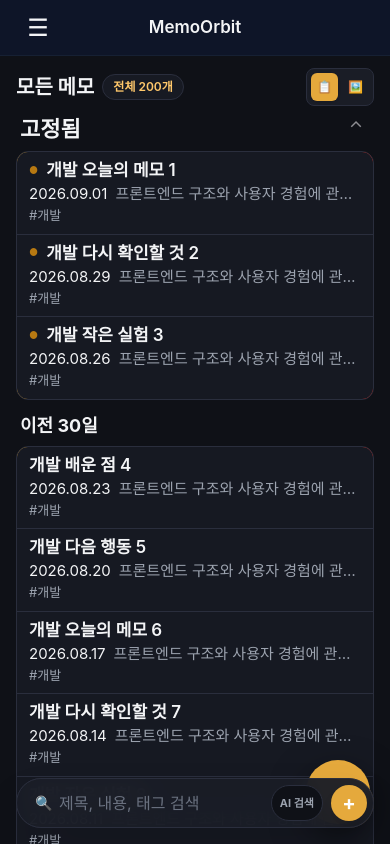
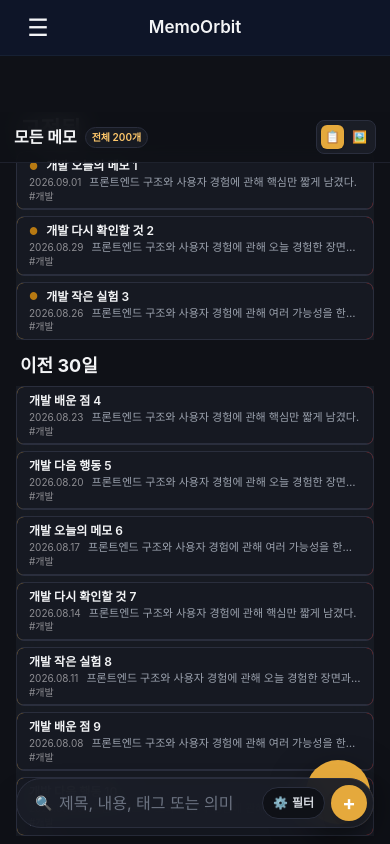
Before and after one commit to jujubeball/260828-memoorbit, a Next.js app: page / in a window 390 px wide. Shown: the top 844 px of the page. Built offline with nearby package versions, Linux system fonts and the light colour scheme.

Commit message:
모바일 고밀도 목록과 필터 바텀시트 구축

```diff
--- a/app/page.tsx
+++ b/app/page.tsx
@@ -504,7 +504,7 @@ export default function Home(): React.JSX.Element {
         {activeSection === "memos" && (
           <>
             <div
-              className={`border-b border-transparent bg-[#0f1117] transition-all duration-200 xl:sticky xl:top-0 xl:z-20 xl:py-4 ${isMemoToolbarStuck ? "xl:border-[#2a2e3d] xl:shadow-[0_10px_24px_rgb(0_0_0/0.18)]" : ""}`}
+              className={`sticky top-14 z-30 -mx-4 border-b border-[#2a2e3d]/60 bg-[#0f1117]/90 px-3.5 backdrop-blur-md transition-all duration-200 sm:mx-0 sm:border-transparent sm:bg-[#0f1117] sm:px-0 xl:top-0 xl:z-20 xl:py-4 ${isMemoToolbarStuck ? "xl:border-[#2a2e3d] xl:shadow-[0_10px_24px_rgb(0_0_0/0.18)]" : ""}`}
             >
               <MainContentHeader
                 id="all-memos-title"
@@ -522,7 +522,7 @@ export default function Home(): React.JSX.Element {
                       type="button"
                       onClick={() => setMemoViewMode("list")}
                       aria-pressed={memoViewMode === "list"}
-                      className={`rounded-md p-1.5 text-xs font-bold transition-colors ${memoViewMode === "list" ? "bg-[#e5a93c] text-[#0f1117] shadow-sm" : "text-[#9ca3af] hover:text-[#f3f4f6]"}`}
+                      className={`rounded-md p-1 text-xs font-bold transition-colors sm:p-1.5 ${memoViewMode === "list" ? "bg-[#e5a93c] text-white shadow-sm" : "text-[#9ca3af] hover:text-[#f3f4f6]"}`}
                     >
                       📋 <span className="hidden sm:inline">텍스트 리스트</span>
                     </button>
@@ -530,7 +530,7 @@ export default function Home(): React.JSX.Element {
                       type="button"
                       onClick={() => setMemoViewMode("gallery")}
                       aria-pressed={memoViewMode === "gallery"}
-                      className={`rounded-md p-1.5 text-xs font-bold transition-colors ${memoViewMode === "gallery" ? "bg-[#e5a93c] text-[#0f1117] shadow-sm" : "text-[#9ca3af] hover:text-[#f3f4f6]"}`}
+                      className={`rounded-md p-1 text-xs font-bold transition-colors sm:p-1.5 ${memoViewMode === "gallery" ? "bg-[#e5a93c] text-white shadow-sm" : "text-[#9ca3af] hover:text-[#f3f4f6]"}`}
                     >
                       🖼️ <span className="hidden sm:inline">사진 카드</span>
                     </button>
@@ -581,7 +581,7 @@ export default function Home(): React.JSX.Element {
                     className={
                       memoViewMode === "gallery"
                         ? "grid grid-cols-2 gap-3 lg:grid-cols-3"
-                        : "overflow-hidden rounded-xl border border-[#2a2e3d] bg-[#1a1d26]/80 backdrop-blur-md"
+                        : "grid gap-1.5 bg-[#1a1d26]/80 backdrop-blur-md sm:block sm:overflow-hidden sm:rounded-xl sm:border sm:border-[#2a2e3d]"
                     }
                   >
                     {pinned.map(renderMemo)}
@@ -605,7 +605,7 @@ export default function Home(): React.JSX.Element {
                   className={
                     memoViewMode === "gallery"
                       ? "grid grid-cols-2 gap-3 lg:grid-cols-3"
-                      : "overflow-hidden rounded-xl border border-[#2a2e3d] bg-[#1a1d26]/80 backdrop-blur-md"
+                      : "grid gap-1.5 bg-[#1a1d26]/80 backdrop-blur-md sm:block sm:overflow-hidden sm:rounded-xl sm:border sm:border-[#2a2e3d]"
                   }
                 >
                   {group.memos.map(renderMemo)}
--- a/src/components/MainContentHeader.tsx
+++ b/src/components/MainContentHeader.tsx
@@ -38,18 +38,18 @@ export function MainContentHeader({
   }, [onVisibilityChange]);
 
   return (
-    <header ref={headerRef} className="pt-3 sm:pt-5 xl:pt-6">
+    <header ref={headerRef} className="py-2 sm:pb-0 sm:pt-5 xl:pt-6">
       <p className="mb-1 hidden text-xs font-semibold uppercase tracking-wider text-[#e5a93c] sm:block">
         {label}
       </p>
       <div className="flex items-center justify-between gap-3 sm:mb-1 sm:gap-4">
-        <div className="flex min-w-0 items-center gap-2 text-xl font-bold text-[#f3f4f6] sm:text-2xl">
+        <div className="flex min-w-0 items-center gap-2 text-base font-bold text-[#f3f4f6] sm:text-xl xl:text-2xl">
           <h2 id={id} className="truncate">
             {title}
           </h2>
           {/* 메모 배열의 실제 길이를 숫자로 받아, 화면에 표시할 문구를 헤더 내부에서 일관되게 만듭니다. */}
           {badgeCount !== undefined && (
-            <span className="shrink-0 rounded-full border border-[#2a2e3d] bg-[#1a1d26]/80 px-2.5 py-1 text-xs font-semibold text-[#ffc86b]">
+            <span className="shrink-0 rounded-full border border-[#2a2e3d] bg-[#1a1d26]/80 px-1.5 py-0.5 text-[10px] font-semibold text-[#ffc86b] sm:px-2.5 sm:py-1 sm:text-xs">
               전체 {badgeCount}개
             </span>
           )}
--- a/src/components/MemoCard.tsx
+++ b/src/components/MemoCard.tsx
@@ -222,7 +222,7 @@ export function MemoCard({
   return (
     <div
       ref={cardRef}
-      className={`group relative overflow-hidden bg-[#2a2e3d] text-[#f3f4f6] last:[&_.memo-row]:border-b-0 ${viewMode === "gallery" ? "rounded-2xl border border-[#2a2e3d] shadow-lg" : ""}`}
+      className={`group relative overflow-hidden bg-[#2a2e3d] text-[#f3f4f6] last:[&_.memo-row]:border-b-0 ${viewMode === "gallery" ? "rounded-2xl border border-[#2a2e3d] shadow-lg" : "rounded-lg border border-[#2a2e3d] sm:rounded-none sm:border-0"}`}
     >
       <button
         type="button"
@@ -284,7 +284,7 @@ export function MemoCard({
         onPointerMove={handlePointerMove}
         onPointerUp={handlePointerEnd}
         onPointerCancel={handlePointerCancel}
-        className={`memo-row relative z-10 touch-pan-y bg-[#161922] opacity-100 ${viewMode === "gallery" ? "h-full border-0 pb-3 pl-3 pr-3 pt-0" : "border-b border-[#2a2e3d] px-3 py-2 sm:py-3.5 sm:pl-4 sm:pr-14"} ${isDragging ? "" : "transition-transform duration-200 ease-out"}`}
+        className={`memo-row relative z-10 touch-pan-y bg-[#161922] opacity-100 ${viewMode === "gallery" ? "h-full border-0 pb-3 pl-3 pr-3 pt-0" : "border-b border-[#2a2e3d] px-3 py-1.5 sm:py-3.5 sm:pl-4 sm:pr-14"} ${isDragging ? "" : "transition-transform duration-200 ease-out"}`}
         style={{ transform: `translateX(${isSwipeOpen || isDragging ? offset : 0}px)` }}
       >
         {viewMode === "gallery" && (
@@ -328,21 +328,21 @@ export function MemoCard({
             </span>
           )}
           <h3
-            className={`truncate font-semibold ${viewMode === "gallery" ? "text-sm leading-5" : "text-[17px] leading-5"}`}
+            className={`truncate font-semibold ${viewMode === "gallery" ? "text-sm leading-5" : "text-xs leading-4 sm:text-sm sm:leading-5 xl:text-[17px]"}`}
           >
             {memo.title}
           </h3>
         </div>
         <p
-          className={`mt-1 min-w-0 ${viewMode === "gallery" ? "grid gap-0.5 text-xs leading-4" : "flex gap-2 text-[15px] leading-5"}`}
+          className={`min-w-0 ${viewMode === "gallery" ? "mt-1 grid gap-0.5 text-xs leading-4" : "mt-0.5 flex gap-2 text-[11px] leading-tight sm:text-xs sm:leading-5 xl:text-[15px]"}`}
         >
-          <time className="shrink-0 text-[#f3f4f6]">
+          <time className="shrink-0 text-[10px] text-[#8e8e93] sm:text-xs xl:text-[15px] xl:text-[#f3f4f6]">
             {formatMemoDate(memo.updatedAt)}
           </time>
           <span className="truncate text-[#9ca3af]">{preview}</span>
         </p>
         {memo.tags.length > 0 && (
-          <p className="mt-0.5 truncate text-[13px] text-[#9ca3af]">
+          <p className="truncate text-[10px] leading-tight text-[#8e8e93] sm:mt-0.5 sm:text-[13px] sm:text-[#9ca3af]">
             {memo.tags.map((tag) => `#${tag}`).join("  ")}
           </p>
         )}
--- a/src/components/SearchFilterBar.tsx
+++ b/src/components/SearchFilterBar.tsx
@@ -44,13 +44,17 @@ export function SearchFilterBar({
   onCreateMemo,
 }: SearchFilterBarProps): React.JSX.Element {
   const [isExpanded, setIsExpanded] = useState(false);
-  const [isAiTooltipOpen, setIsAiTooltipOpen] = useState(false);
   const selectedTags = options.tags ?? [];
   const areAllTagsSelected = availableTags.length > 0
     && availableTags.every((tag) => selectedTags.includes(tag));
   const areAllMediaFiltersSelected = options.hasImage === true
     && options.hasTable === true
     && options.isPinned === true;
+  const activeFilterCount = selectedTags.length
+    + ((options.timePreset ?? "all") !== "all" ? 1 : 0)
+    + (options.hasImage === true ? 1 : 0)
+    + (options.hasTable === true ? 1 : 0)
+    + (options.isPinned === true ? 1 : 0);
 
   // 사용자가 입력하거나 칩을 누를 때 기존 조건을 복사하고 바뀐 값만 덮어써서 부모의 filterOptions State로 돌려보냅니다.
   const updateOptions = (changes: Partial<MemoFilterOptions>): void => {
@@ -98,10 +102,10 @@ export function SearchFilterBar({
 
   return (
     <section
-      className="fixed bottom-4 left-1/2 z-40 w-[calc(100%-2rem)] max-w-lg -translate-x-1/2 rounded-full border border-[#2a2e3d] bg-[#1a1d26]/95 p-1.5 shadow-2xl backdrop-blur-md sm:static sm:mb-6 sm:w-auto sm:max-w-none sm:translate-x-0 sm:rounded-2xl sm:p-4"
+      className="sm:mb-6 sm:rounded-2xl sm:border sm:border-[#2a2e3d] sm:bg-[#1a1d26]/80 sm:p-4 sm:shadow-[0_14px_34px_rgb(0_0_0/0.16)] sm:backdrop-blur-md"
       aria-label="메모 검색 필터"
     >
-      <div className="flex items-center gap-2">
+      <div className="fixed bottom-4 left-1/2 z-50 flex w-[calc(100%-2rem)] max-w-md -translate-x-1/2 items-center gap-1.5 rounded-full border border-[#2a2e3d] bg-[#1a1d26]/95 p-1.5 shadow-2xl backdrop-blur-lg sm:static sm:w-auto sm:max-w-none sm:translate-x-0 sm:gap-2 sm:border-0 sm:bg-transparent sm:p-0 sm:shadow-none">
         <label className="relative min-w-0 flex-1">
           <span className="sr-only">메모 검색어</span>
           <span
@@ -113,71 +117,29 @@ export function SearchFilterBar({
           <input
             type="search"
             value={options.keyword ?? ""}
-            onChange={(event) => updateOptions({ keyword: event.target.value })}
-            placeholder="제목, 내용, 태그 검색"
+            onChange={(event) => updateOptions({
+              keyword: event.target.value,
+              isSemanticSearch: true,
+            })}
+            placeholder="제목, 내용, 태그 또는 의미 검색..."
             className="h-9 w-full rounded-full border-0 bg-transparent pl-9 pr-2 text-base text-[#f3f4f6] outline-none placeholder:text-[#6b7280] focus:ring-1 focus:ring-[#e5a93c] sm:h-11 sm:rounded-xl sm:border sm:border-[#2a2e3d] sm:bg-[#0f1117] sm:pl-10 sm:pr-3 sm:text-sm"
           />
         </label>
-
-        <div className="relative flex shrink-0 items-center gap-1">
-          <button
-            type="button"
-            role="switch"
-            aria-checked={Boolean(options.isSemanticSearch)}
-            onClick={() => updateOptions({
-              isSemanticSearch: !options.isSemanticSearch,
-            })}
-            className={`flex h-9 items-center gap-1 rounded-full border px-2 text-[11px] font-bold transition-colors sm:h-11 sm:gap-2 sm:rounded-xl sm:px-3 sm:text-xs ${
-              options.isSemanticSearch
-                ? "border-[#e5a93c] bg-[#e5a93c]/15 text-[#ffc86b] shadow-[0_0_18px_rgb(229_169_60/0.16)]"
-                : "border-[#2a2e3d] bg-[#0f1117] text-[#9ca3af]"
-            }`}
-          >
-            {options.isSemanticSearch && (
-              <span aria-hidden="true">✨</span>
-            )}
-            AI 검색
-          </button>
-          <button
-            type="button"
-            onPointerEnter={(event) => {
-              if (event.pointerType === "mouse") setIsAiTooltipOpen(true);
-            }}
-            onPointerLeave={(event) => {
-              if (event.pointerType === "mouse") setIsAiTooltipOpen(false);
-            }}
-            onBlur={() => setIsAiTooltipOpen(false)}
-            onClick={() => setIsAiTooltipOpen((current) => !current)}
-            aria-label="AI 검색 설명"
-            aria-expanded={isAiTooltipOpen}
-            aria-controls="ai-search-tooltip"
-            className="hidden h-8 w-8 items-center justify-center rounded-full border border-[#2a2e3d] bg-[#0f1117] text-xs font-bold text-[#9ca3af] hover:border-[#ffc86b] hover:text-[#ffc86b] sm:flex"
-          >
-            ?
-          </button>
-          {isAiTooltipOpen && (
-            <div
-              id="ai-search-tooltip"
-              role="tooltip"
-              className="absolute right-0 top-full z-40 mt-2 w-64 rounded-xl border border-[#2a2e3d] bg-[#0f1117] p-3 text-xs font-normal leading-5 text-[#f3f4f6] shadow-2xl"
-            >
-              <strong className="mb-1 block text-[#ffc86b]">
-                AI 검색이란?
-              </strong>
-              입력한 검색어가 메모 본문에 그대로 없어도, 문맥과 의미가 비슷한 메모를 AI가 찾아주는 기능입니다.
-            </div>
-          )}
-        </div>
 
         <button
           type="button"
           onClick={() => setIsExpanded((current) => !current)}
           aria-expanded={isExpanded}
           aria-controls="advanced-search-filters"
-          className="hidden h-11 shrink-0 items-center gap-1 rounded-xl border border-[#2a2e3d] bg-[#0f1117] px-3 text-xs font-bold text-[#f3f4f6] hover:border-[#ffc86b] sm:flex"
+          className={`flex h-8 shrink-0 items-center gap-1 rounded-full border px-2.5 text-xs font-semibold transition-colors sm:h-11 sm:rounded-xl sm:px-3 ${isExpanded || activeFilterCount > 0 ? "border-[#ffc86b] bg-[#e5a93c] text-white" : "border-[#2a2e3d] bg-[#0f1117] text-[#d1d5db]"}`}
         >
+          <span aria-hidden="true">⚙️</span>
           필터
-          <span aria-hidden="true">{isExpanded ? "⌃" : "⌄"}</span>
+          {activeFilterCount > 0 && (
+            <span className="flex h-3.5 w-3.5 items-center justify-center rounded-full bg-white text-[9px] font-bold text-[#b77912]">
+              {activeFilterCount}
+            </span>
+          )}
         </button>
         <button
           type="button"
@@ -192,8 +154,21 @@ export function SearchFilterBar({
       {isExpanded && (
         <div
           id="advanced-search-filters"
-          className="mt-4 grid gap-5 border-t border-[#2a2e3d] pt-4"
+          className="fixed inset-x-4 bottom-20 z-40 mx-auto grid max-h-[65dvh] max-w-md gap-3 overflow-y-auto rounded-2xl border border-[#2a2e3d] bg-[#1a1d26] p-3.5 shadow-2xl sm:static sm:mt-4 sm:max-h-none sm:max-w-none sm:gap-5 sm:overflow-visible sm:rounded-none sm:border-x-0 sm:border-b-0 sm:bg-transparent sm:p-0 sm:pt-4 sm:shadow-none"
         >
+          <div className="flex items-center justify-between border-b border-[#2a2e3d] pb-2 sm:hidden">
+            <span className="text-xs font-bold text-[#e5a93c]">상세 필터</span>
+            <button
+              type="button"
+              onClick={() => setIsExpanded(false)}
+              className="text-xs text-[#9ca3af] hover:text-white"
+            >
+              닫기 ✕
+            </button>
+          </div>
+          <p className="rounded-lg border border-[#2a2e3d] bg-[#0f1117]/50 p-2 text-[11px] leading-relaxed text-[#9ca3af]">
+            ✨ 단어가 정확히 일치하지 않아도 문맥과 의미를 분석하여 메모를 찾습니다.
+          </p>
           <fieldset>
             <legend className="sr-only">
               다중 태그
```
Also changed, not shown: 1 other file (tests, documents, lock files or other folders).
